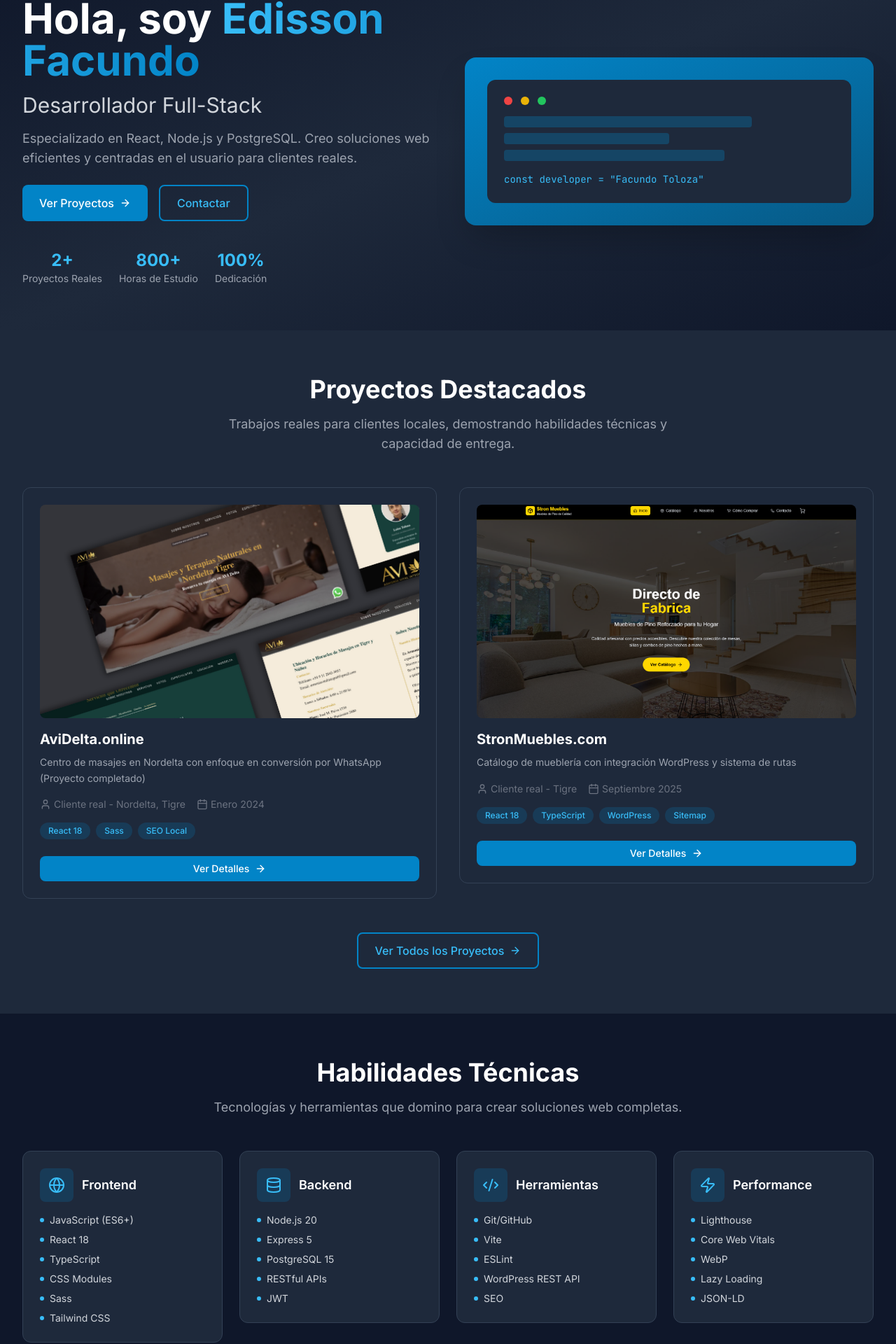
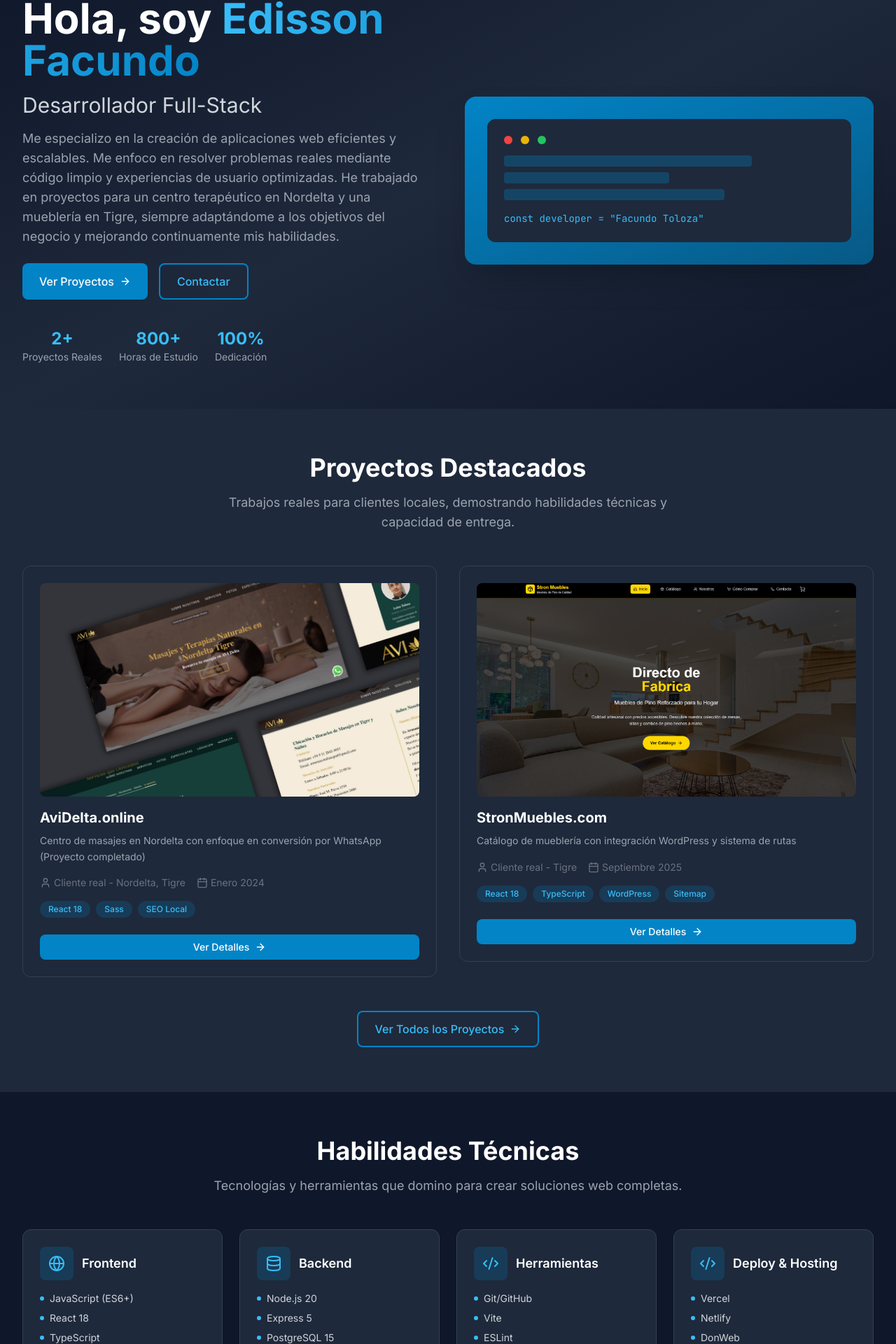
Before and after one commit to AquinoEdissonFacundo/Porfolio, a React (Vite) app: page / in a window 1280 px wide. Shown: the part 132-2052 px from the top of the page at 70% size. Built offline with nearby package versions, Linux system fonts and the light colour scheme.

Commit message:
feat: agregar Deploy & Hosting en habilidades, mencionar plataformas en Sobre MÃ­, actualizar enlaces a CvEdissonToloza2025.pdf y limpiar CV .txt

```diff
--- a/src/App.tsx
+++ b/src/App.tsx
@@ -20,7 +20,7 @@ function App() {
     <>
       <Helmet>
         <title>Edisson Facundo Aquino Toloza - Desarrollador Full-Stack</title>
-        <meta name="description" content="Desarrollador Full-Stack especializado en React, Node.js y PostgreSQL. Proyectos reales para clientes locales en Nordelta y Tigre." />
+        <meta name="description" content="Desarrollador Full Stack con experiencia en la creación de aplicaciones web eficientes y escalables. Me enfoco en resolver problemas reales mediante código limpio y experiencias de usuario optimizadas. He trabajado en proyectos para un centro terapéutico en Nordelta y una mueblería en Tigre, siempre adaptándome a los objetivos del negocio y mejorando continuamente mis habilidades." />
         <script type="application/ld+json">
           {JSON.stringify({
             "@context": "https://schema.org",
--- a/src/pages/About.tsx
+++ b/src/pages/About.tsx
@@ -1,3 +1,4 @@
+import React from 'react'
 import { motion } from 'framer-motion'
 import { Download, ArrowLeft, Code2, Database, Globe, Zap, Award, Users, Clock } from 'lucide-react'
 import { Link } from 'react-router-dom'
@@ -23,6 +24,12 @@ const About = () => {
       icon: <Database className="w-6 h-6" />,
       technologies: ['Node.js 20', 'Express 5', 'PostgreSQL 15', 'RESTful APIs', 'JWT'],
       description: 'APIs robustas y bases de datos optimizadas'
+    },
+    {
+      category: 'Deploy & Hosting',
+      icon: <Globe className="w-6 h-6" />,
+      technologies: ['Vercel', 'Netlify', 'DonWeb', 'Hostinger', 'Railway' , 'Supabase'],
+      description: 'Despliegue profesional y gestión de dominios con pipelines automatizados'
     },
     {
       category: 'Performance',
@@ -146,6 +153,11 @@ const About = () => {
                     mueblería en Tigre. Esta experiencia me ha enseñado la importancia de
                     entender las necesidades del negocio, trabajar con deadlines y crear
                     soluciones escalables que generen valor real.
+                  </p>
+                  <p>
+                    Además, tengo experiencia realizando despliegues en Vercel, Netlify, DonWeb, Hostinger y Railway,
+                    incluyendo configuración de dominios, certificados SSL y pipelines de CI/CD para automatizar
+                    builds y releases.
                   </p>
                   <p>
                     Mi enfoque está en escribir código limpio, crear interfaces intuitivas
@@ -315,7 +327,7 @@ const About = () => {
                   <ArrowLeft className="ml-2 w-4 h-4 group-hover:-translate-x-1 transition-transform rotate-180" />
                 </Link>
                 <a
-                  href="/CV_FacundoToloza_Mejorado.pdf"
+                  href="/CvEdissonToloza2025.pdf"
                   download
                   className="border-2 border-white text-white hover:bg-white hover:text-primary-600 px-8 py-3 rounded-lg font-medium transition-all inline-flex items-center justify-center group"
                 >
--- a/src/pages/Contact.tsx
+++ b/src/pages/Contact.tsx
@@ -347,7 +347,7 @@ const Contact = () => {
                     Descarga mi currículum con experiencia en proyectos reales y formación técnica completa.
                   </p>
                   <a
-                    href="/CV_FacundoToloza_Mejorado.pdf"
+                    href="/CvEdissonToloza2025.pdf"
                     download
                     className="inline-flex items-center text-primary-400 hover:text-primary-300 transition-colors group"
                   >
--- a/src/pages/Home.tsx
+++ b/src/pages/Home.tsx
@@ -48,6 +48,11 @@ const Home = () => {
       technologies: ['Git/GitHub', 'Vite', 'ESLint', 'WordPress REST API', 'SEO']
     },
     {
+      category: 'Deploy & Hosting',
+      icon: <Code2 className="w-6 h-6" />,
+      technologies: ['Vercel', 'Netlify', 'DonWeb', 'Hostinger', 'Railway', 'Supabase']
+    },
+    {
       category: 'Performance',
       icon: <Zap className="w-6 h-6" />,
       technologies: ['Lighthouse', 'Core Web Vitals', 'WebP', 'Lazy Loading', 'JSON-LD']
@@ -75,8 +80,8 @@ const Home = () => {
                   Desarrollador Full-Stack
                 </h2>
                 <p className="text-lg text-gray-400 max-w-2xl">
-                  Especializado en React, Node.js y PostgreSQL. Creo soluciones web
-                  eficientes y centradas en el usuario para clientes reales.
+                Me especializo en la creación de aplicaciones web eficientes y escalables. Me enfoco en resolver problemas reales mediante código limpio y experiencias de usuario optimizadas. He trabajado en proyectos para un centro terapéutico en Nordelta y una mueblería en Tigre, siempre adaptándome a los objetivos del negocio y mejorando continuamente mis habilidades.
+
                 </p>
               </div>
 
@@ -238,7 +243,7 @@ const Home = () => {
                 <ArrowRight className="ml-2 w-4 h-4 group-hover:translate-x-1 transition-transform" />
               </Link>
               <a
-                href="/CV_FacundoToloza_Mejorado.pdf"
+                href="/CvEdissonToloza2025.pdf"
                 download
                 className="border-2 border-white text-white hover:bg-white hover:text-primary-600 px-8 py-3 rounded-lg font-medium transition-all inline-flex items-center justify-center"
               >
```
Also changed, not shown: public/CV_EdissonFacundoAquinoToloza.txt (deleted), 1 other file (tests, documents, lock files or other folders).
